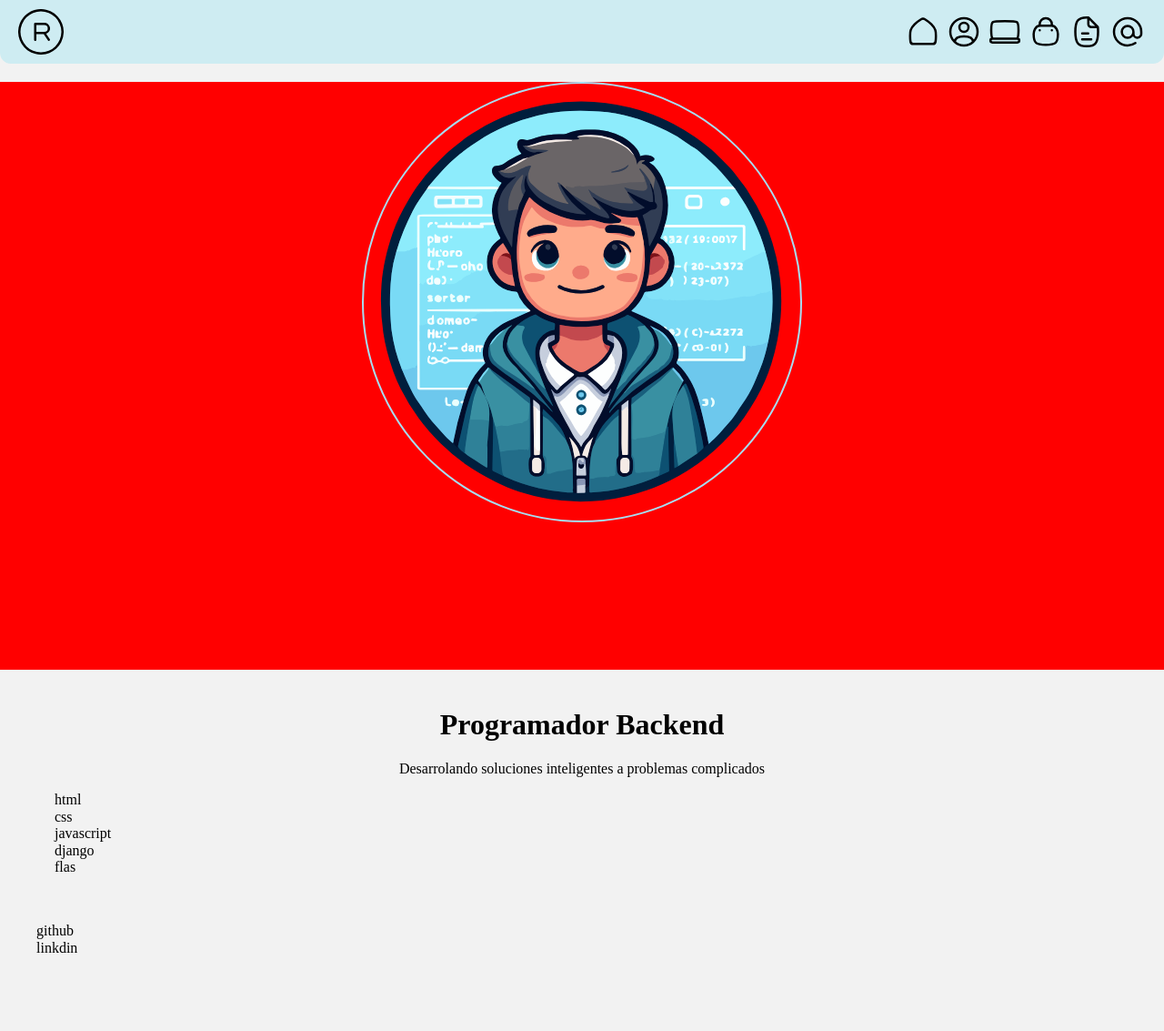
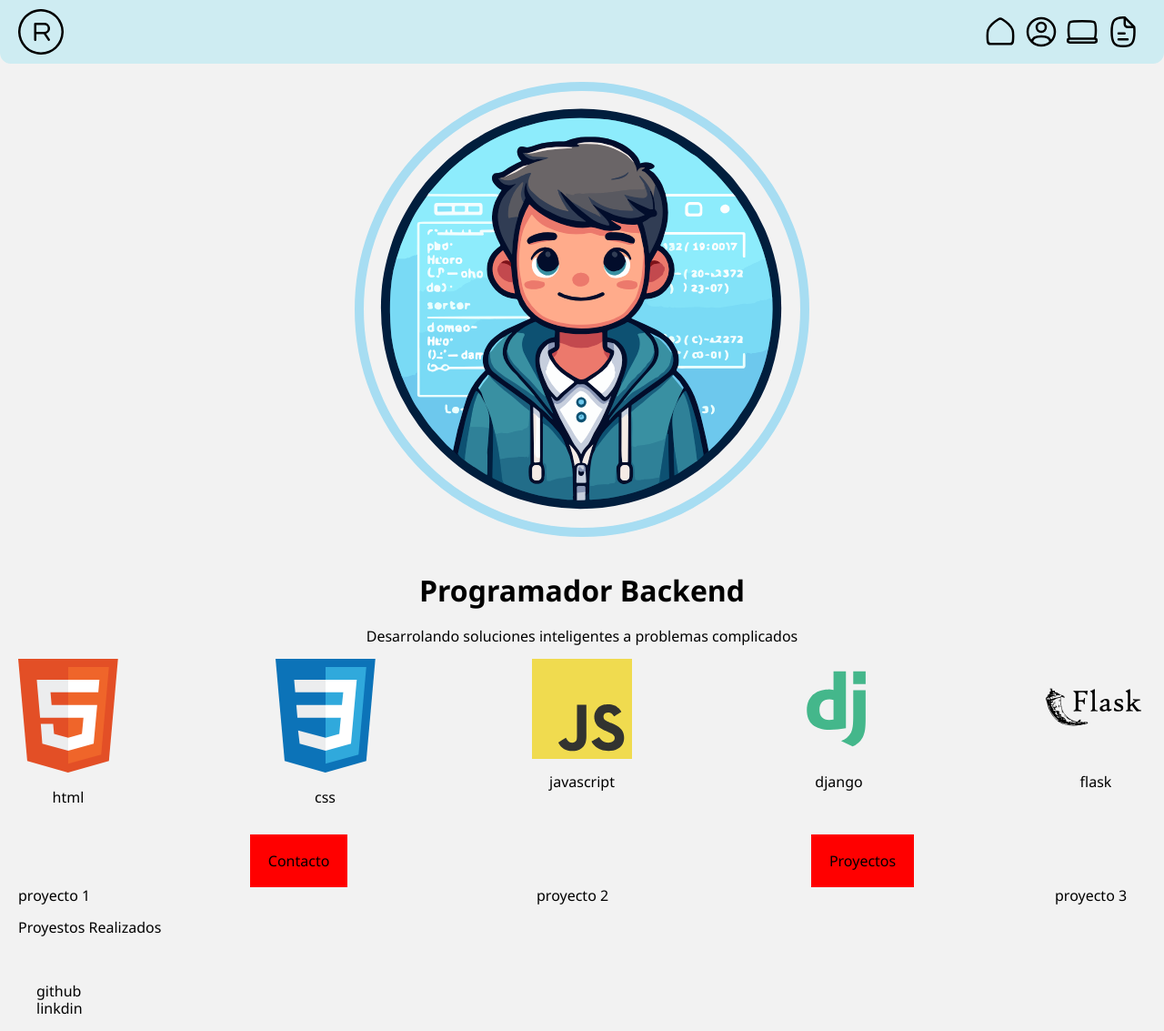
Before and after one commit to robertrengel/porfolio-project, a website built with Vite: page index.html in a window 1280 px wide. Shown: the whole page at 91% size. Before the commit the page ends 1067 px from the top, so only its background shows below. Built offline with nearby package versions, Linux system fonts and the light colour scheme.

Commit message:
porfolio-proyect 0.3

```diff
--- a/index.html
+++ b/index.html
@@ -5,6 +5,7 @@
     <link rel="icon" type="image/svg+xml" href="/vite.svg" />
     <meta name="viewport" content="width=device-width, initial-scale=1.0" />
     <!-- <link rel="stylesheet" href="style.css"> -->
+    <script type="module" src="/main.js"></script>
     <title>robertDev</title>
   </head>
 
@@ -16,12 +17,12 @@
     </div>
     <nav class="navBar">
       <ul>
-        <li><a href="#"><img src="public/assets/icon-home.svg" alt="inicio"> Inicio</a></li>
-        <li><a href="#"><img src="public/assets/icon-profile.svg" alt="sobre mi">sobre mi</a></li>
-        <li><a href="#"><img src="public/assets/icon-service.svg" alt="servicio">Servicios</a></li>
-        <li><a href="#"><img src="public/assets/icon-porfolio.svg" alt="proyectos">proyectos</a></li>
-        <li><a href="#"><img src="public/assets/icon-blog.svg" alt="blog">blog</a></li>
-        <li><a href="#"><img src="public/assets/icon-contact.svg" alt="blog">contacto</a></li>
+        <li><a href="#"><img src="public/assets/icon-home.svg" alt="inicio"><span>Inicio</span></a></li>
+        <li><a href="#"><img src="public/assets/icon-profile.svg" alt="sobre mi"><span>Sobre mi</span></a></li>
+        <li><a href="#"><img src="public/assets/icon-service.svg" alt="servicio"><span>Servicios</span></a></li>
+        <!-- <li><a href="#"><img src="public/assets/icon-porfolio.svg" alt="proyectos"><span>Proyectos</span></a></li> -->
+        <li><a href="#"><img src="public/assets/icon-blog.svg" alt="blog"><span>Blog</span></a></li>
+        <!-- <li><a href="#"><img src="public/assets/icon-contact.svg" alt="blog"><span>Contacto</span></a></li> -->
       </ul>
     </nav>
 
@@ -45,27 +46,36 @@
 
       <div class="skill">
         <ul>
-          <li>html</li>
-          <li>css</li>
-          <li>javascript</li>
-          <li>django</li>
-          <li>flas</li>
+          <li><img src="public/assets/html5.svg" alt="html"><p>html</p></li>
+          <li><img src="public/assets/css.svg" alt="css"><p>css</p></li>
+          <li><img src="public/assets/javascript.svg" alt="javascript"><p>javascript</p></li>
+          <li><img src="public/assets/django.svg" alt="django"><p>django</p></li>
+          <li><img src="public/assets/icons8-flask.svg" alt="flask"><p>flask</p></li>
         </ul>
       </div>
 
       <div class="botones">
-        <div class="contacto"></div>
-        <div class="proyectos"></div>
+        <div class="contacto">Contacto</div>
+        <div class="proyectos">Proyectos</div>
       </div>
+
     </section>
 
     <section>
-      <div class="proyectos"></div>
+      <div class="proyectos-section">
+        <div class="card-proyecto">proyecto 1</div>
+        <div class="card-proyecto">proyecto 2</div>
+        <div class="card-proyecto">proyecto 3</div>
+      </div>
       <div class="un_boton_a_mas_proyectos"></div>
     </section>
 
     <section>
-      <div class="contacto"></div>
+      <div class="titulo-proyecto">
+        <p>Proyestos Realizados</p>
+      </div>
+
+      <div class="form-contacto"></div>
     </section>
 
   </main>
@@ -78,6 +88,6 @@
 
 
 
-    <script type="module" src="/main.js"></script>
+
   </body>
 </html>
--- a/main.js
+++ b/main.js
@@ -2,10 +2,15 @@ import "./style.css";
 import "normalize.css"
 
 
+window.addEventListener("load", function() {
+    ajustarContenedor()
+})
 
 window.addEventListener('resize', function() {
     ajustarContenedor();
 });
+
+
 
 function ajustarContenedor() {
     // var contenedor = document.getElementById('miContenedor');
@@ -16,15 +21,17 @@ function ajustarContenedor() {
     console.log(bannerStyle.paddingBottom)
     // var anchoPantalla = window.innerWidth;
 
-    if (bannerStyle.paddingBottom > 480) {
-        banner.style.paddingBottom = '480';
+    if (logoTitle.width == 480) {
+        console.log("padding mayor ")
+        banner.style.paddingBottom = '500px';
     } else {
-        banner.style.paddingBottom = '50.5%';
+        banner.style.paddingBottom = '52.2%';
+        console.log("padding menor de 480")
     }
 }
 
 // Llama a la función al cargar la página
-ajustarContenedor();
+// ajustarContenedor();
 
 // var miImagen = document.getElementById('miImagen');
 
--- a/style.css
+++ b/style.css
@@ -12,6 +12,7 @@
 
 body{
     background-color: var(--primary-color-logo);
+    font-family: 'Segoe UI', Tahoma, Geneva, Verdana, sans-serif;
 
 }
  main{
@@ -32,6 +33,11 @@ ul{
     list-style: none;
 }
 
+a{
+    text-decoration: none;
+}
+
+
 
 
 .logo{
@@ -50,16 +56,53 @@ ul{
   padding: 0px;
   margin: 0px;
 
+
 }
+
+
 
 .navBar ul li a{
     display: flex;
     align-items: center;
-    font-size: 0;
+    overflow: hidden;
+
 }
 
-.navBar ul li:not(:first-child){
-    margin-left: 5px;
+.navBar ul li a span{
+    overflow: hidden;
+    width: 0;
+
+
+
+}
+
+.navBar ul li a:hover span{
+    color: var(--secondary-color-logo);
+
+    font-size: 18px;
+    display: inline;
+    font-family: 'Segoe UI', Tahoma, Geneva, Verdana, sans-serif;
+    /* overflow: visible; */
+    width:80px;
+    transition: width 0.5s ease;
+
+
+}
+
+.navBar ul li a:hover {
+    background-color: var(--quaternary-color-logo);
+    padding-right: 10px;
+    padding-left: 10px;
+    border-radius: 50px;
+    /* width: 100px;
+    transition: width 1.5s ease; */
+
+}
+
+.navBar ul li a img{
+    padding-right: 5px;
+
+
 }
 
 .navBar ul li img{
@@ -68,11 +111,14 @@ ul{
 
 .banner{
     position: relative;
-    background-color: red;
     padding-bottom: 50.5%;
     width: 100vw;
+}
 
-
+@media screen and (min-width: 950px){
+    .banner{
+        padding-bottom: 500px;
+    }
 }
 
 .banner img{
@@ -82,7 +128,7 @@ ul{
     min-width: 200px;
     left: 50%;
     transform: translateX(-50%);
-    border: 2px solid var(--tertiary-color-logo);
+    border: 10px solid var(--tertiary-color-logo);
     border-radius: 50%;
 
 }
@@ -90,3 +136,46 @@ ul{
 .title{
     text-align: center;
 }
+
+.skill ul{
+    display: flex;
+    justify-content: space-between;
+    padding: 0;
+    flex-wrap: wrap;
+    gap: 10px;
+
+
+
+}
+
+.skill ul li{
+    display: flex;
+    flex-direction: column;
+    align-items: center;
+    width: 110px;
+}
+
+.skill ul li img{
+    width: 100%;
+}
+
+.botones{
+    display: flex;
+    justify-content: space-around;
+}
+
+.contacto, .proyectos{
+    background-color: red;
+    padding: 20px;
+}
+
+.proyectos-section{
+    display: flex;
+    justify-content: space-between;
+    flex-wrap: wrap;
+    gap: 20px;
+}
+
+.card-proyecto{
+    width: 100px;
+}
```
Also changed, not shown: public/assets/css.svg (added), public/assets/django.svg (added), public/assets/html5.svg (added), public/assets/icons8-flask.svg (added), public/assets/javascript.svg (added).
